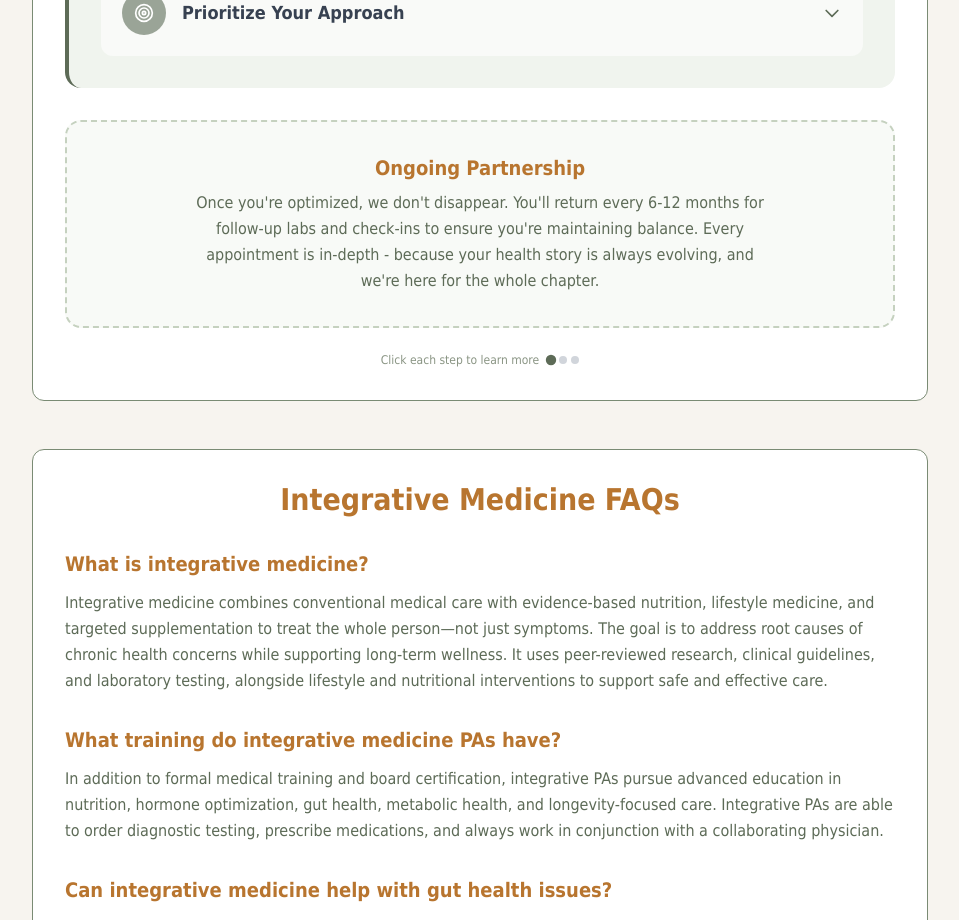
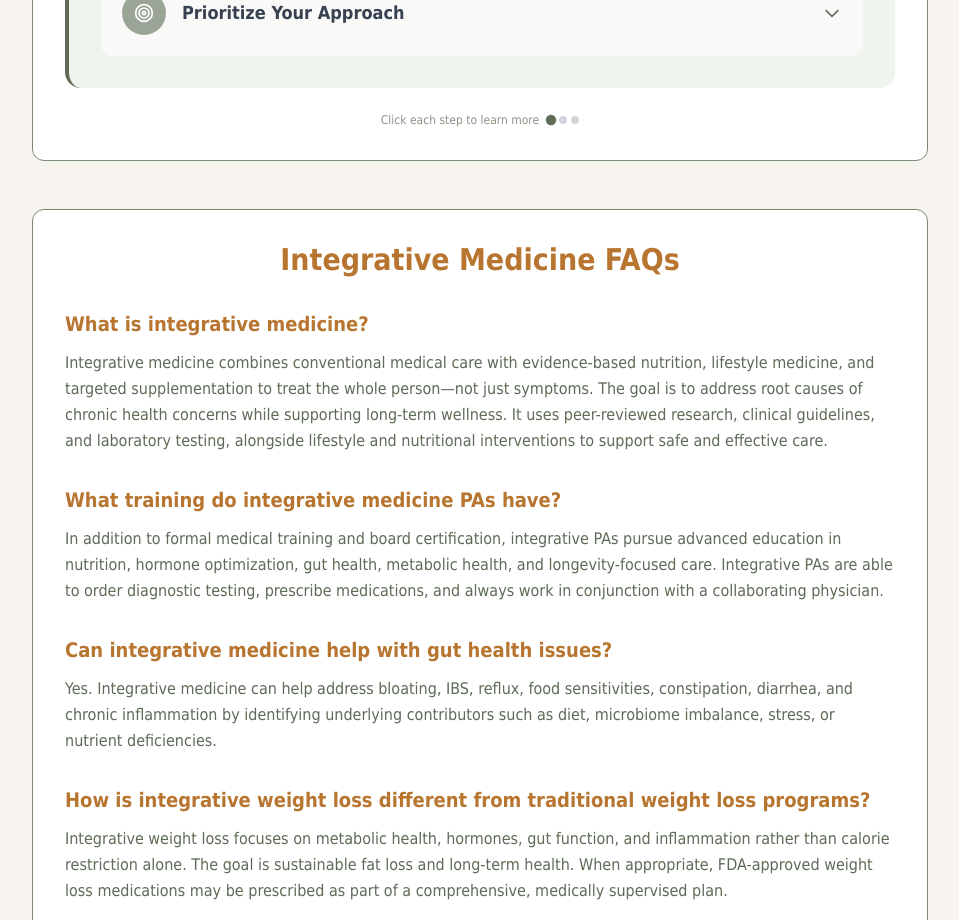
Before and after one commit to allyynorton/pulse-clinic, a Next.js app: page /About in a window 1280 px wide. Shown: the part 3020-3940 px from the top of the page, without its empty margins (160-1119 px from the left). Built offline with nearby package versions, Linux system fonts and the light colour scheme; no server answers.

Commit message:
Remove Ongoing Partnership section from TreatmentJourney

```diff
--- a/src/components/TreatmentJourney.tsx
+++ b/src/components/TreatmentJourney.tsx
@@ -334,25 +334,6 @@ export default function TreatmentJourney() {
         </div>
       </div>
 
-      {/* Ongoing Care Footer */}
-      <div
-        className="mt-8 rounded-2xl p-6 sm:p-8 text-center border-2 border-dashed"
-        style={{ borderColor: "#c5d1bf", backgroundColor: "#f8faf7" }}
-      >
-        <h4
-          className="text-xl font-semibold mb-2"
-          style={{ color: "#b8752f" }}
-        >
-          Ongoing Partnership
-        </h4>
-        <p
-          className="text-base max-w-xl mx-auto leading-relaxed"
-          style={{ color: "#5d6b57" }}
-        >
-          {"Once you're optimized, we don't disappear. You'll return every 6-12 months for follow-up labs and check-ins to ensure you're maintaining balance. Every appointment is in-depth - because your health story is always evolving, and we're here for the whole chapter."}
-        </p>
-      </div>
-
       {/* Progress indicator */}
       <div className="mt-6 flex justify-center items-center gap-2">
         <span className="text-xs font-medium" style={{ color: "#8a9584" }}>
```
